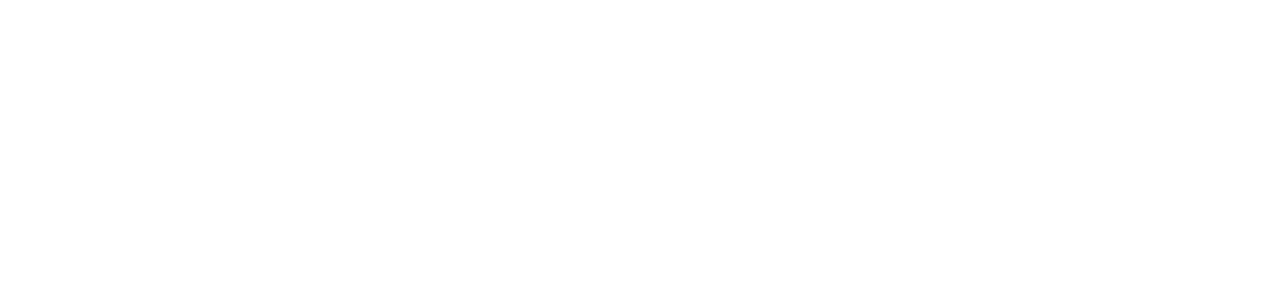
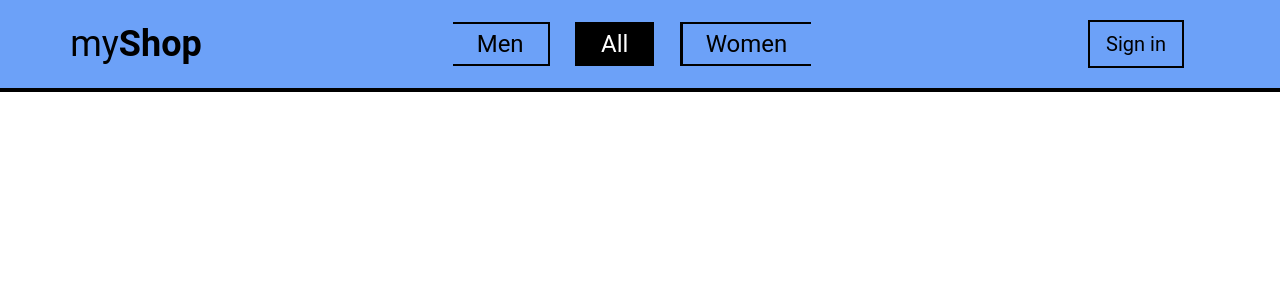
Before and after one commit to oh1omon/magaziini-client, a React (Create React App) app: page / in a window 1280 px wide. Shown: the top 300 px of the page. Built offline with nearby package versions, Linux system fonts and the light colour scheme.

Commit message:
Added header component and worked on redux
Added user dispatch actions and types to redux

```diff
--- a/package.json
+++ b/package.json
@@ -13,8 +13,10 @@
         "@types/react-dom": "^17.0.2",
         "react": "^17.0.1",
         "react-dom": "^17.0.1",
+        "react-headroom": "^3.1.1",
         "react-redux": "^7.2.4",
         "react-router-dom": "^5.2.0",
+        "react-router-hash-link": "^2.4.1",
         "react-scripts": "4.0.3",
         "redux": "^4.0.5",
         "typescript": "^4.2.3",
@@ -45,7 +47,9 @@
         ]
     },
     "devDependencies": {
+        "@types/react-headroom": "^2.2.1",
         "@types/react-router-dom": "^5.1.7",
+        "@types/react-router-hash-link": "^2.0.0",
         "autoprefixer": "^9.8.6",
         "postcss": "^7.0.35",
         "tailwindcss": "npm:@tailwindcss/postcss7-compat@^2.1.2"
--- a/src/App.tsx
+++ b/src/App.tsx
@@ -1,6 +1,24 @@
-import React from 'react'
+import React, { useEffect, useState } from 'react'
+import { useSelector } from 'react-redux'
 import { BrowserRouter as Router } from 'react-router-dom'
+import Header from './components/Header'
 
 export const App = () => {
-	return <Router></Router>
+	const user = useSelector((state: IRootState) => state.user)
+
+	const [favs, setFavs] = useState(JSON.parse(window.localStorage.getItem('favorite')!) || [])
+
+	useEffect(() => {
+		localStorage.setItem('favorite', JSON.stringify(favs))
+	}, [favs])
+
+	const [sex, setSex] = useState('all')
+	return (
+		<Router>
+			<div id='top'></div>
+			<div className='font-sans text-sm xl:text-2xl'>
+				<Header user={user} sex={sex} setSex={setSex} />
+			</div>
+		</Router>
+	)
 }
--- /dev/null
+++ b/src/components/Header.tsx
@@ -0,0 +1,130 @@
+import React from 'react'
+import Headroom from 'react-headroom'
+import { Link } from 'react-router-dom'
+import { HashLink } from 'react-router-hash-link'
+
+const Header = ({ user, sex, setSex }: IHeaderProps) => {
+	const clickHandler = (str: string) => {
+		setSex(str)
+	}
+
+	return (
+		<Headroom style={{ zIndex: 10 }}>
+			<div className='flex flex-row flex-wrap items-center justify-around w-full h-auto bg-blue-500 bg-opacity-75 border-b-4 border-black '>
+				<div className='flex flex-wrap items-center justify-between h-auto pt-5 lg:py-5 w-9/10'>
+					<div className='flex items-center justify-center w-1/2 lg:w-36 logo'>
+						<HashLink to='#top' smooth>
+							<h1 className='text-4xl'>
+								my<span className='font-bold'>Shop</span>
+							</h1>
+						</HashLink>
+					</div>
+					<div className='flex-row items-center justify-around hidden lg:flex w-96'>
+						<HashLink to='#items' smooth>
+							<button
+								className={`${
+									sex === 'male'
+										? 'bg-black text-white'
+										: 'transition-all duration-500 ease-out bg-left-bottom bg-gradient-to-l from-black-hard to-transparent-hard bg-200-100 hover:bg-right-bottom hover:text-white'
+								} block px-6 py-1  border-t-2 border-b-2 border-r-2 border-black `}
+								onClick={() => clickHandler('male')}
+							>
+								Men
+							</button>
+						</HashLink>
+						<HashLink to='#items' smooth>
+							<button
+								className={`${
+									sex === 'all' ? 'bg-black text-white' : 'hover:bg-black hover:text-white'
+								} block px-6 py-1 duration-500 border-2 border-black `}
+								onClick={() => clickHandler('all')}
+							>
+								All
+							</button>
+						</HashLink>
+						<HashLink to='#items' smooth>
+							<button
+								className={`${
+									sex === 'female'
+										? 'bg-black text-white'
+										: 'transition-all duration-500 ease-out bg-right-bottom bg-gradient-to-r from-black-hard to-transparent-hard bg-200-100 hover:bg-left-bottom hover:text-white'
+								} block px-6 py-1  border-t-2 border-b-2 border-l-2 border-black `}
+								onClick={() => clickHandler('female')}
+							>
+								Women
+							</button>
+						</HashLink>
+					</div>
+					<div className='flex items-center justify-center w-1/2 lg:w-40'>
+						{user ? (
+							<Link
+								to={'/profile'}
+								className='px-4 py-1 text-xl duration-200 border-2 border-black lg:py-2 hover:text-white hover:bg-black '
+							>
+								{`Hello, ${user.name.split(' ', 1)}!`}
+							</Link>
+						) : (
+							<Link
+								to={'/signIn'}
+								className='px-4 py-1 text-xl duration-200 border-2 border-black lg:py-2 hover:text-white hover:bg-black '
+							>
+								Sign in
+							</Link>
+						)}
+					</div>
+					<div className='flex items-center justify-center w-full h-16 lg:hidden '>
+						{/* <svg
+							className='w-6 h-6 text-black animate-bounce'
+							fill='none'
+							strokeLinecap='round'
+							strokeLinejoin='round'
+							strokeWidth='2'
+							viewBox='0 0 24 24'
+							stroke='currentColor'
+						>
+							<path fill='currentCollor' d='M19 14l-7 7m0 0l-7-7m7 7V3'></path>
+						</svg> */}
+						<div className='flex flex-row items-center justify-between w-9/10'>
+							<HashLink to='#items' smooth>
+								<button
+									className={`${
+										sex === 'male'
+											? 'bg-black text-white'
+											: 'transition-all duration-500 ease-out bg-left-bottom bg-gradient-to-l from-black-hard to-transparent-hard bg-200-100 hover:bg-right-bottom hover:text-white'
+									} block px-6 py-1  border-t-2 border-b-2 border-r-2 border-black `}
+									onClick={() => clickHandler('male')}
+								>
+									Men
+								</button>
+							</HashLink>
+							<HashLink to='#items' smooth>
+								<button
+									className={`${
+										sex === 'all' ? 'bg-black text-white' : 'hover:bg-black hover:text-white'
+									} block px-6 py-1 duration-500 border-2 border-black `}
+									onClick={() => clickHandler('all')}
+								>
+									All
+								</button>
+							</HashLink>
+							<HashLink to='#items' smooth>
+								<button
+									className={`${
+										sex === 'female'
+											? 'bg-black text-white'
+											: 'transition-all duration-500 ease-out bg-right-bottom bg-gradient-to-r from-black-hard to-transparent-hard bg-200-100 hover:bg-left-bottom hover:text-white'
+									} block px-6 py-1  border-t-2 border-b-2 border-l-2 border-black `}
+									onClick={() => clickHandler('female')}
+								>
+									Women
+								</button>
+							</HashLink>
+						</div>
+					</div>
+				</div>
+			</div>
+		</Headroom>
+	)
+}
+
+export default Header
--- a/src/react-app-env.d.ts
+++ b/src/react-app-env.d.ts
@@ -2,9 +2,34 @@
 
 // STORE TYPES AND INTERFACES
 interface IRootState {
-	def: {}
+	user: IUserState
 }
 
+type IUserState = IUser | null
+
+interface UserStateAction extends Action {
+	type: string
+	payload: IUserState
+}
+
+interface IUser {
+	name: string
+	_id: string
+	email: string
+	password: string
+	orders: string
+	street: string
+	city: string
+	country: string
+}
+
+//PROPS
 interface IModalProps {
 	children: HTMLElement
 }
+
+interface IHeaderProps {
+	user: IUser | null
+	sex: string
+	setSex: function
+}
--- /dev/null
+++ b/src/store/actions/userActions.ts
@@ -0,0 +1 @@
+export const SET_USER = 'SET_USER'
--- /dev/null
+++ b/src/store/reducers/userReducer.ts
@@ -0,0 +1,10 @@
+import * as actionTypes from '../actions/userActions'
+
+export const userReducer = (state: IUserState = null, action: UserStateAction): IUserState => {
+	switch (action.type) {
+		case actionTypes.SET_USER:
+			return action.payload
+		default:
+			return state
+	}
+}
--- a/src/store/store.ts
+++ b/src/store/store.ts
@@ -1,9 +1,8 @@
 import { combineReducers, createStore, Store } from 'redux'
+import { userReducer } from './reducers/userReducer'
 
 export const rootReducer = combineReducers({
-    def: () => {
-        return {}
-    },
+	user: userReducer,
 })
 
 export const store: Store<IRootState> = createStore(rootReducer)
```
Also changed, not shown: 1 other file (tests, documents, lock files or other folders).
